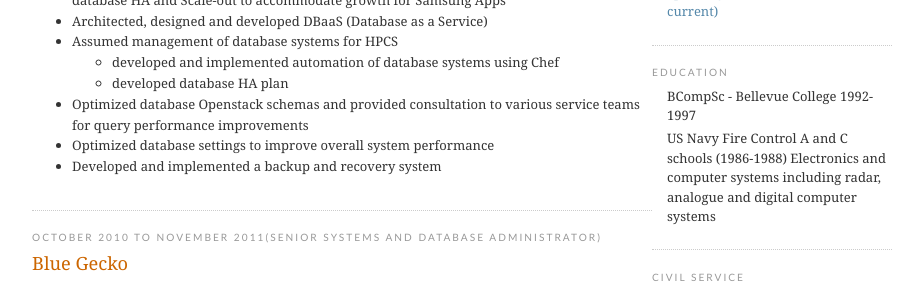
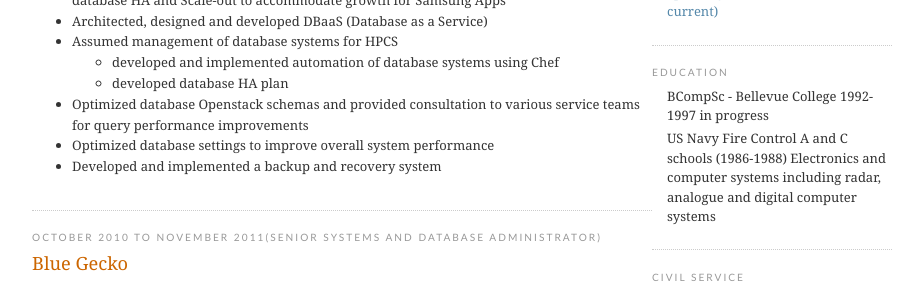
Before and after one commit to CaptTofu/patg.net, a Jekyll site: the page resume.html, which Jekyll copies as it is, in a window 1280 px wide and 900 px high, scrolled down 1262 px. Shown: the part 173-467 px from the top of the window, without its empty margins (178-1096 px from the left). Built offline with Jekyll 4.4.1, drawn with Linux system fonts in a browser that asks for light colours.

Commit message:
more changes to college

```diff
--- a/resume.html
+++ b/resume.html
@@ -576,7 +576,7 @@ from multiple sources to Oracle and MySQL.</li>
    </ul>
    <h2 class='sidebar-title'>Education</h2>
    <ul class='profile-datablock'>
-    <li>BCompSc - Bellevue College 1992-1997</li>
+    <li>BCompSc - Bellevue College 1992-1997 in progress</li>
     <li>US Navy Fire Control A and C schools (1986-1988)
     Electronics and computer systems including radar, analogue and digital computer systems</li>
   </ul>
```
Also changed, not shown: 1 other file.
